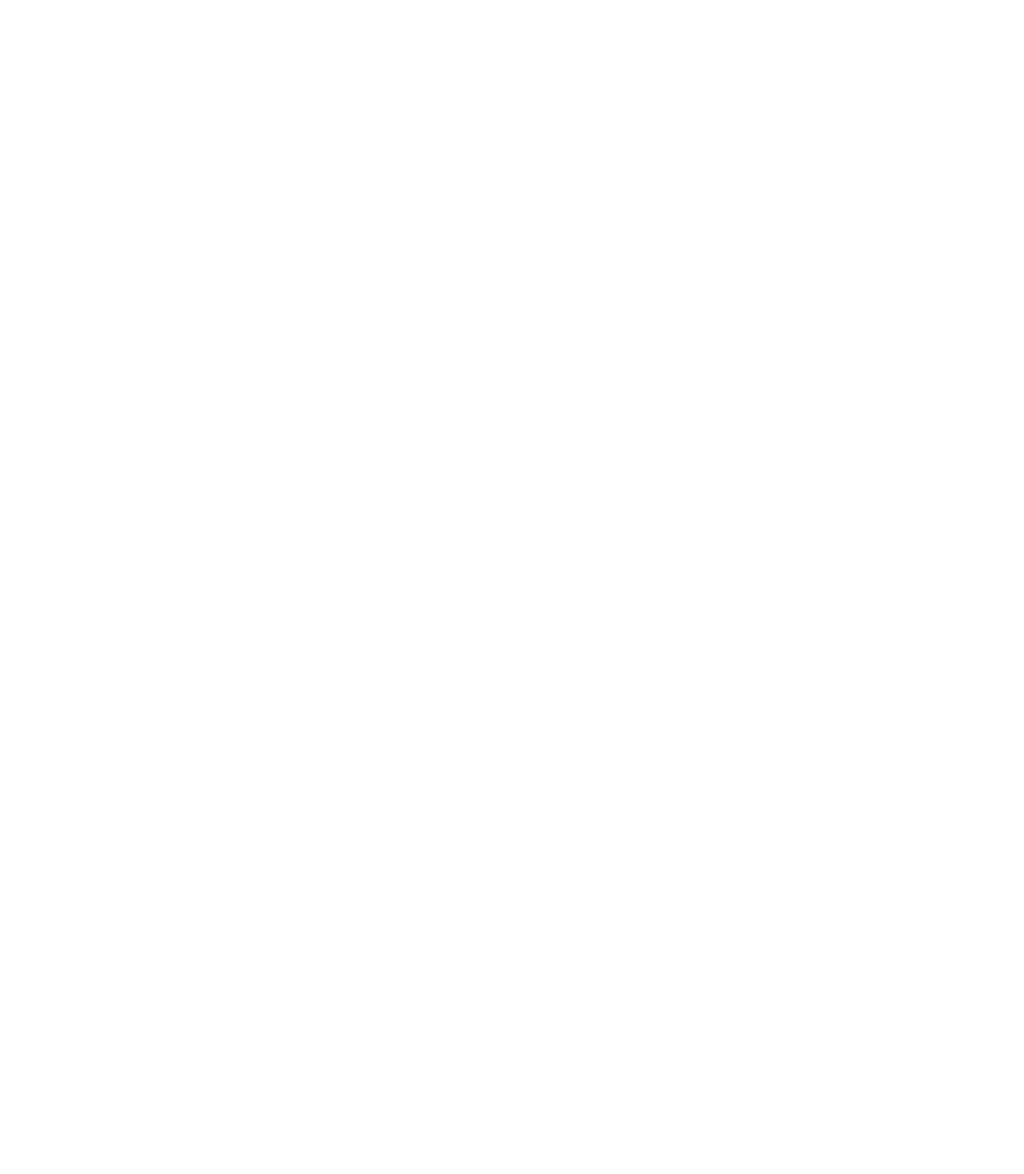
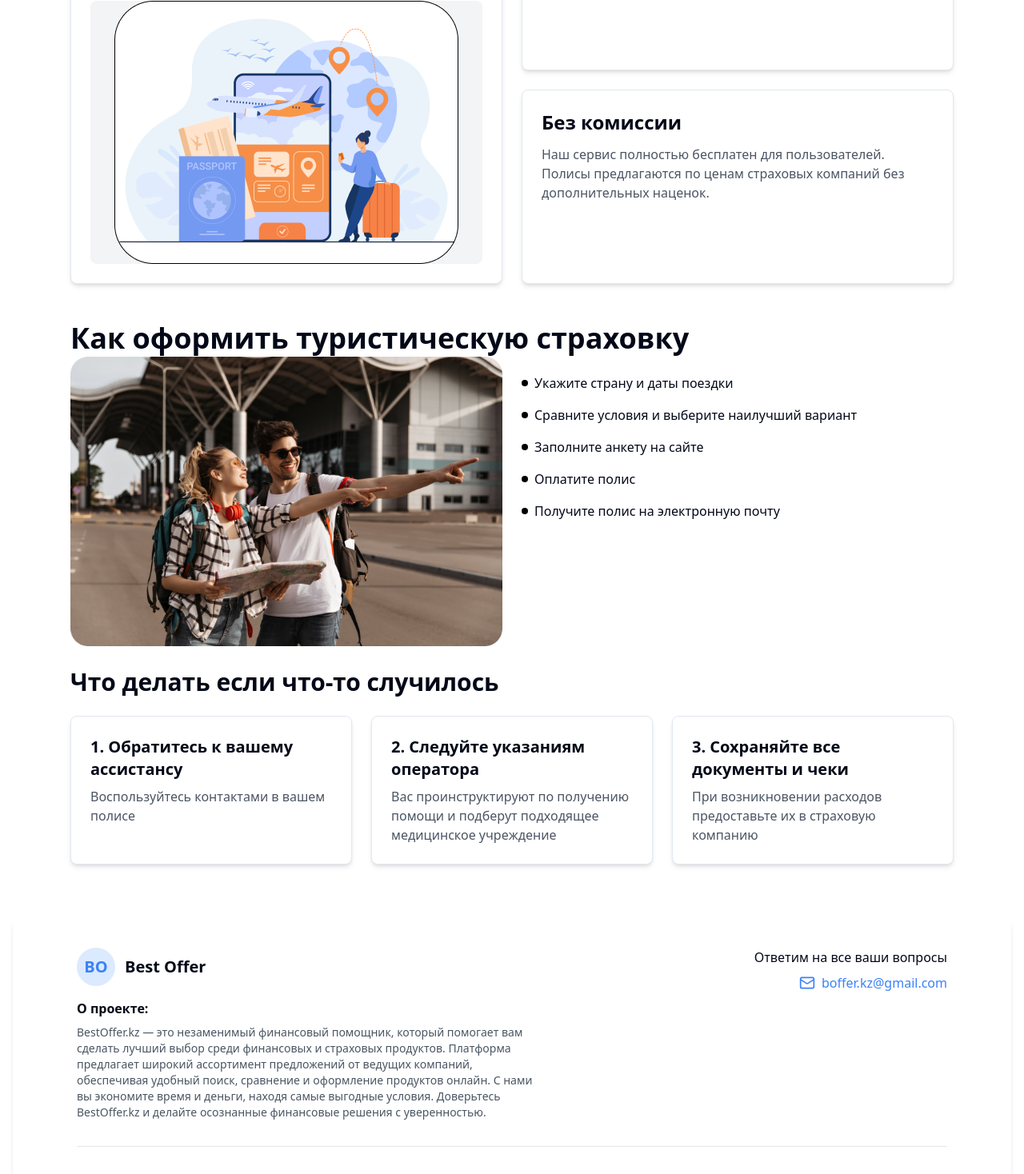
Before and after one commit to Aspandiyar933/calc-for-tourist-insurance, a React (Vite) app in the folder front/: page / in a window 1280 px wide. Shown: the part 740-2208 px from the top of the page at 80% size. Before the commit the page ends 800 px from the top, so only its background shows below. Built offline with nearby package versions, Linux system fonts and the light colour scheme.

Commit message:
mvp front

```diff
--- a/front/src/components/calc.tsx
+++ b/front/src/components/calc.tsx
@@ -6,7 +6,7 @@ import { Button } from "@/components/ui/button";
 import { Calendar } from "@/components/ui/calendar";
 import { Popover, PopoverContent, PopoverTrigger } from "@/components/ui/popover";
 import { format } from "date-fns";
-import { Calendar as CalendarIcon, Info } from "lucide-react";
+import { Calendar as CalendarIcon, Mail, Info } from "lucide-react";
 import { APIResponse, InsuranceOption } from '@/types/calc';
 import { Card } from './ui/card';
 
@@ -240,21 +240,13 @@ export function Calc() {
         <div className="mt-4">
           <h2 className="text-xl font-bold mb-2">Результаты:</h2>
           {results.map((result, index) => (
-            <Card className='w-full max-w-4xl mx-auto p-4 bg-gray-50'>
-              <div className='flex items-center justify-between'>
-                <div className='flex items-center space-x-3'>
+            <Card className='w-full max-w-4xl mx-auto p-4 m-4 bg-gray-50'>
               <div key={index}>
                 <div className='font-semibold text-lg'>
-                      <h3 className="text-lg font-semibold">{result.insurance_company.name}</h3>
+                  <h3 className="text-sm font-semibold">{result.insurance_company.name}</h3>
                 </div>
-                    {/*}
-                    <div className='flex items-center space-x-8'>
-                      <h4 className="text-md font-semibold mt-2">Варианты страховки:</h4>
-                      {renderInsuranceOptions(result.results)}
-                    </div>
-                    */}
                 <div className="flex items-center space-x-4">
-                      <span className="text-2xl font-bold">{renderInsuranceOptions(result.results[0])} tg</span>
+                  <span className="text-1xl font-bold">{renderInsuranceOptions(result.results[0])}</span>
                   <a href={result.insurance_company.main_page} target="_blank" rel="noopener noreferrer">
                     <Button className="bg-blue-900 hover:bg-blue-800 text-white">
                       Купить онлайн
@@ -263,12 +255,124 @@ export function Calc() {
                   <Info className="w-5 h-5 text-gray-400" />
                 </div>
               </div>
-                </div>
-              </div>
             </Card>
           ))}
         </div>
       )}
+
+      <div className="grid grid-cols-1 md:grid-cols-2 gap-6 max-w-6xl mx-auto p-6">
+        <Card className="md:row-span-2 p-6 bg-white shadow-md flex flex-col">
+          <h3 className="text-3xl font-bold mb-4">Идеально для визы</h3>
+          <p className="text-gray-600 text-lg mb-6">
+            Мы поможем выбрать страховку для путешествия в любую точку мира.
+          </p>
+          <div className="flex-grow flex items-center justify-center bg-gray-100 rounded-lg">
+            <img src={"cardmst.png"} alt="Travel illustration" className="max-w-full h-auto" />
+          </div>
+        </Card>
+
+        <Card className="p-6 bg-white shadow-md">
+          <h3 className="text-2xl font-bold mb-3">Выгодно</h3>
+          <p className="text-gray-600">
+            Стоимость страховых полисов может различаться. Мы рассчитаем стоимость в нескольких компаниях, чтобы вы могли выбрать самый выгодный вариант.
+          </p>
+        </Card>
+
+        <Card className="p-6 bg-white shadow-md">
+          <h3 className="text-2xl font-bold mb-3">Без комиссии</h3>
+          <p className="text-gray-600">
+            Наш сервис полностью бесплатен для пользователей. Полисы предлагаются по ценам страховых компаний без дополнительных наценок.
+          </p>
+        </Card>
+      </div>
+      <div className="max-w-6xl mx-auto p-6">
+      <h1 className="text-4xl font-bold mb-6">Как оформить туристическую страховку</h1>
+
+      <div className="grid grid-cols-1 md:grid-cols-2 gap-6 mb-12">
+        <div className="bg-gray-200 rounded-lg h-80 flex items-center justify-center">
+          <img src={"woman.png"} alt="happy woman" className="" />
+        </div>
+        <div>
+          <ul className="space-y-4">
+            <li className="flex items-start">
+              <span className="w-2 h-2 bg-black rounded-full mt-2 mr-2"></span>
+              <span>Укажите страну и даты поездки</span>
+            </li>
+            <li className="flex items-start">
+              <span className="w-2 h-2 bg-black rounded-full mt-2 mr-2"></span>
+              <span>Сравните условия и выберите наилучший вариант</span>
+            </li>
+            <li className="flex items-start">
+              <span className="w-2 h-2 bg-black rounded-full mt-2 mr-2"></span>
+              <span>Заполните анкету на сайте</span>
+            </li>
+            <li className="flex items-start">
+              <span className="w-2 h-2 bg-black rounded-full mt-2 mr-2"></span>
+              <span>Оплатите полис</span>
+            </li>
+            <li className="flex items-start">
+              <span className="w-2 h-2 bg-black rounded-full mt-2 mr-2"></span>
+              <span>Получите полис на электронную почту</span>
+            </li>
+          </ul>
+        </div>
+      </div>
+
+      <h2 className="text-3xl font-bold mb-6">Что делать если что-то случилось</h2>
+
+      <div className="grid grid-cols-1 md:grid-cols-3 gap-6">
+        <Card className="p-6 bg-white shadow-md">
+          <h3 className="text-xl font-bold mb-2">1. Обратитесь к вашему ассистансу</h3>
+          <p className="text-gray-600">Воспользуйтесь контактами в вашем полисе</p>
+        </Card>
+
+        <Card className="p-6 bg-white shadow-md">
+          <h3 className="text-xl font-bold mb-2">2. Следуйте указаниям оператора</h3>
+          <p className="text-gray-600">Вас проинструктируют по получению помощи и подберут подходящее медицинское учреждение</p>
+        </Card>
+
+        <Card className="p-6 bg-white shadow-md">
+          <h3 className="text-xl font-bold mb-2">3. Сохраняйте все документы и чеки</h3>
+          <p className="text-gray-600">При возникновении расходов предоставьте их в страховую компанию</p>
+        </Card>
+      </div>
+    </div>
+    <footer className="bg-white shadow-md mt-12 py-8">
+      <div className="max-w-6xl mx-auto px-4 sm:px-6 lg:px-8">
+        <div className="flex flex-col md:flex-row justify-between items-start">
+          <div className="mb-6 md:mb-0">
+            <div className="flex items-center mb-4">
+              <div className="w-12 h-12 rounded-full bg-blue-100 flex items-center justify-center mr-3">
+                <span className="text-blue-500 font-bold text-xl">BO</span>
+              </div>
+              <span className="text-xl font-bold">Best Offer</span>
+            </div>
+            <h3 className="font-semibold mb-2">О проекте:</h3>
+            <p className="text-sm text-gray-600 max-w-xl">
+              BestOffer.kz — это незаменимый финансовый помощник, который помогает
+              вам сделать лучший выбор среди финансовых и страховых продуктов.
+              Платформа предлагает широкий ассортимент предложений от ведущих
+              компаний, обеспечивая удобный поиск, сравнение и оформление
+              продуктов онлайн. С нами вы экономите время и деньги, находя самые
+              выгодные условия. Доверьтесь BestOffer.kz и делайте осознанные
+              финансовые решения с уверенностью.
+            </p>
+          </div>
+          <div className="text-right">
+            <p className="mb-2">Ответим на все ваши вопросы</p>
+            <div className="flex items-center justify-end mb-4">
+              <Mail className="w-5 h-5 text-blue-500 mr-2" />
+              <a href="mailto:boffer.kz@gmail.com" className="text-blue-500 hover:underline">
+                boffer.kz@gmail.com
+              </a>
+            </div>
+          </div>
+        </div>
+        <div className="mt-8 pt-8 border-t border-gray-200 text-sm text-gray-500 text-center">
+          © Финансовый маркетплейс BestOffer.kz
+        </div>
+      </div>
+    </footer>
     </div>
   );
 }
```
Also changed, not shown: front/public/cardmst.png (added), front/public/woman.png (added). Lines whose indentation alone changed are shown as unchanged.
